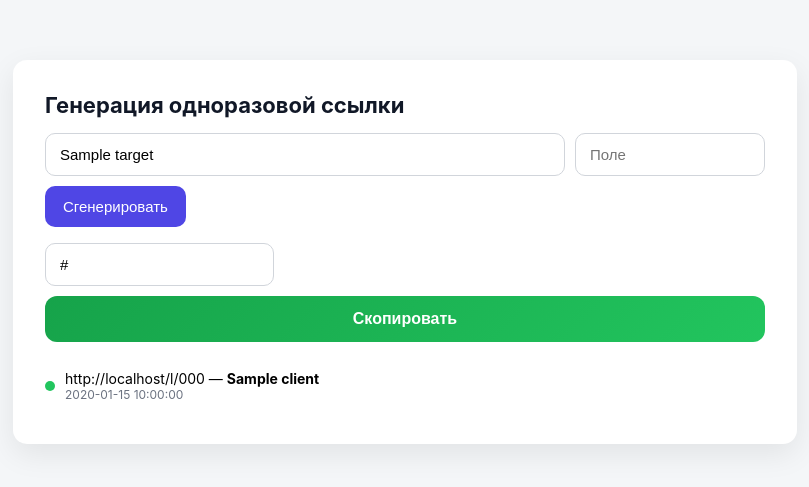
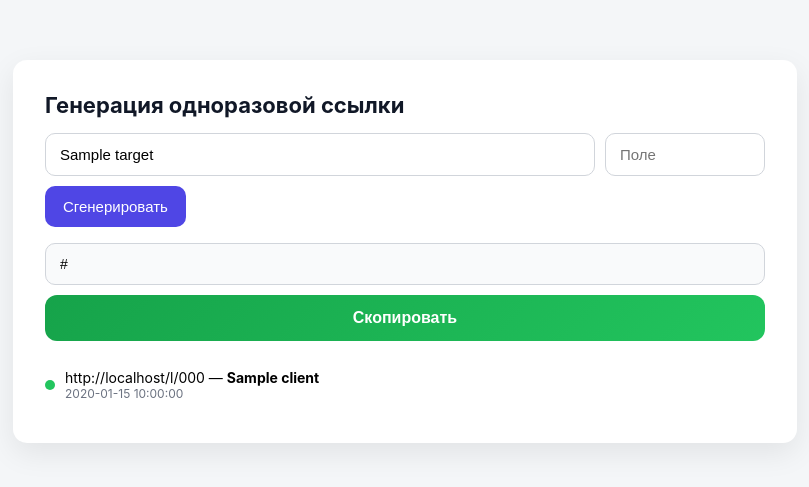
Before and after one commit to sergymarco25-hub/one-time-link, a FastAPI app: template templates/index.html in a window 1280 px wide. Shown: the top 487 px of the page, without its empty margins (235-1044 px from the left). Run offline with FastAPI, Linux system fonts and the light colour scheme; the template is opened without the code that fills it: most values are stand-ins (such as "Sample title", 1, 10 or a date in 2020).

Commit message:
Update index.html

```diff
--- a/templates/index.html
+++ b/templates/index.html
@@ -37,6 +37,7 @@ input[type="text"] {
   font-size: 15px;
   border-radius: 10px;
   border: 1px solid #d1d5db;
+  box-sizing: border-box;
 }
 
 input.main {
@@ -45,6 +46,13 @@ input.main {
 
 input.client {
   max-width: 160px;
+}
+
+/* поле СКОПИРОВАТЬ — длинное */
+#generatedLink {
+  width: 100%;
+  font-size: 14px;
+  background: #f9fafb;
 }
 
 button {
@@ -61,6 +69,7 @@ button:hover {
   background: #4338ca;
 }
 
+/* зелёная кнопка */
 .copy-btn {
   width: 100%;
   margin-top: 10px;
@@ -72,6 +81,14 @@ button:hover {
   cursor: pointer;
   color: #fff;
   background: linear-gradient(135deg, #16a34a, #22c55e);
+}
+
+.copy-btn:hover {
+  box-shadow: 0 6px 18px rgba(34,197,94,.35);
+}
+
+.copy-btn:active {
+  transform: scale(0.97);
 }
 
 .result {
@@ -101,6 +118,7 @@ button:hover {
 
 .history-url {
   font-size: 14px;
+  word-break: break-all;
 }
 
 .history-time {
@@ -115,24 +133,41 @@ button:hover {
 <div class="container">
   <h1>Генерация одноразовой ссылки</h1>
 
+  <!-- ФОРМА -->
   <form method="post" action="/create">
     <div class="form-row">
-      <input class="main" type="text" name="target_url"
-             placeholder="Вставьте ссылку"
-             value="{{ target }}" required>
-      <input class="client" type="text" name="client"
-             placeholder="Поле">
+      <input
+        class="main"
+        type="text"
+        name="target_url"
+        placeholder="Вставьте ссылку"
+        value="{{ target }}"
+        required
+      >
+      <input
+        class="client"
+        type="text"
+        name="client"
+        placeholder="Поле"
+      >
     </div>
     <button type="submit">Сгенерировать</button>
   </form>
 
+  <!-- СГЕНЕРИРОВАННАЯ ССЫЛКА -->
   {% if link %}
   <div class="result">
-    <input id="generatedLink" type="text" value="{{ link }}" readonly>
+    <input
+      id="generatedLink"
+      type="text"
+      value="{{ link }}"
+      readonly
+    >
     <button class="copy-btn" onclick="copyLink()">Скопировать</button>
   </div>
   {% endif %}
 
+  <!-- ИСТОРИЯ -->
   <div class="history">
     {% for code, item in links.items() %}
       <div class="history-item">
```
